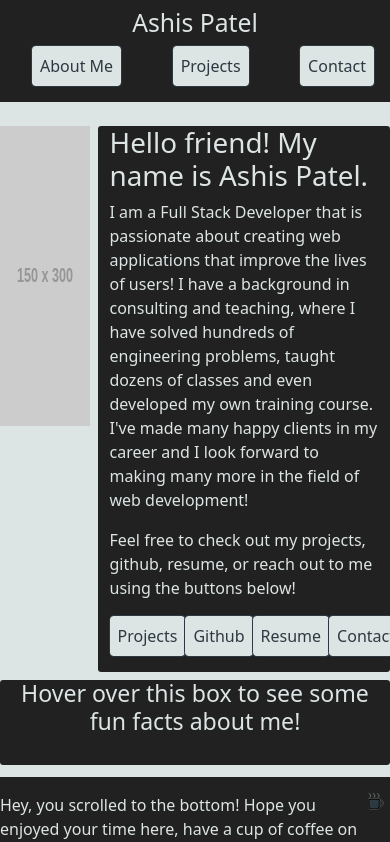
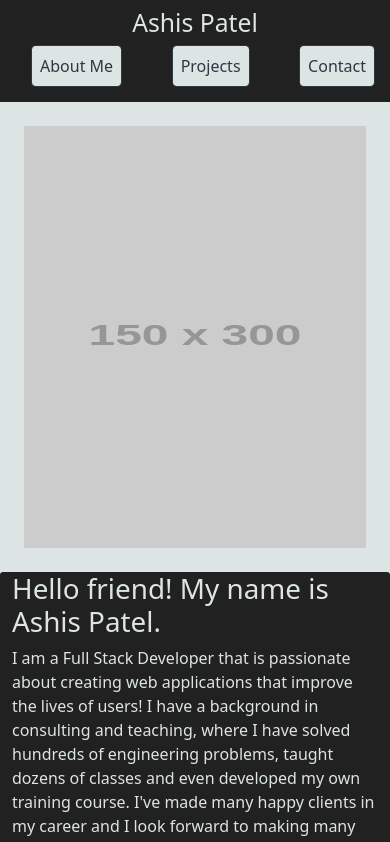
Before and after one commit to AshisPatel/portfolio, a React (Create React App) app: page / in a window 390 px wide. Shown: the top 842 px of the page. Built offline with nearby package versions, Linux system fonts and the light colour scheme.

Commit message:
make the about page responsive

```diff
--- a/src/Components/About.js
+++ b/src/Components/About.js
@@ -10,8 +10,8 @@ function About(props) {
     return (
         <section id="about" className="container mt-4">
             <div className="row">
-                <img src="https://via.placeholder.com/150x300.png" alt="Ashis striking a pose that embodies his grace and magnificence" className="col-3 ps-0 pe-2" height="300" />
-                <div className="col-9 about-info-box d-flex flex-column justify-content-around">
+                <img src="https://via.placeholder.com/150x300.png" alt="Ashis striking a pose that embodies his grace and magnificence" className="col-12 col-md-3 ps-4 ps-md-0 pe-4 pe-md-2 h-md-100 mb-md-0 mb-4" id="about-img"/>
+                <div className=" col-12 col-md-9 about-info-box d-flex flex-column justify-content-around">
                     <h1>Hello friend! My name is Ashis Patel.</h1>
                     <p>
                         I am a Full Stack Developer that is passionate about creating web applications that improve the lives of users! I have a background in consulting and teaching, where I have solved hundreds of engineering problems, taught dozens of classes and even developed my own training course. I've made many happy clients in my career and I look forward to making many more in the field of web development!
@@ -35,7 +35,7 @@ function About(props) {
             </div>
             <div className="row mt-2">
 
-                <div className="about-extra-info" onMouseEnter={() => setIsHovered(true)} onMouseLeave={() => setIsHovered(false)}>
+                <div className="about-extra-info mb-2" onMouseEnter={() => setIsHovered(true)} onMouseLeave={() => setIsHovered(false)}>
                     <h3 className="text-center">Hover over this box to see some fun facts about me!</h3>
 
                     {
--- a/src/style.scss
+++ b/src/style.scss
@@ -323,6 +323,10 @@ footer {
 
 }
 
+#about-img {
+    max-height: 50vh !important;
+}
+
 .about-info-box {
     background-color: $primary;
     color: $secondary;
```
Also changed, not shown: src/style.css, 1 other file (tests, documents, lock files or other folders).
